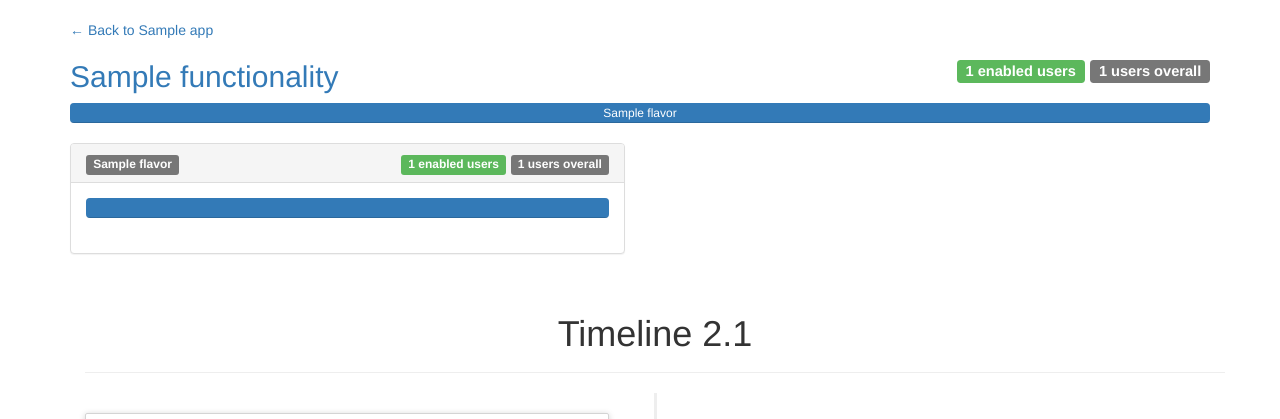
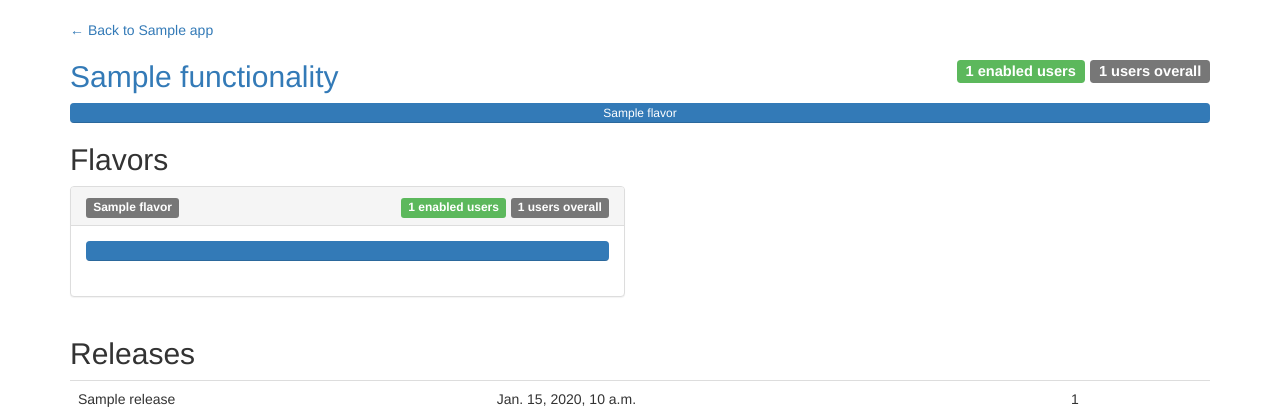
Before and after one commit to ablator/ablator, a Django app: page /functionality/00000000-0000-0000-0000-000000000001/ in a window 1280 px wide. Shown: the part 72-491 px from the top of the page. Run offline with Django 3.2, Linux system fonts and the light colour scheme; a user stored in the database is signed in; tables that the repository leaves empty hold one stand-in row (values such as "Sample post"); some libraries are stand-ins or nearby versions.

Commit message:
Add Release LIst to functionality view
#26

```diff
--- a/ablator/web_admin/templates/functionality.html
+++ b/ablator/web_admin/templates/functionality.html
@@ -201,7 +201,8 @@
             </div>
         {% endfor %}
     </div>
-
+    <section>
+    <h2>Flavors</h2>
     <div class="row">
         {% for flavor in functionality.flavor_set.all %}
             <div class="col-md-6">
@@ -228,11 +229,25 @@
             </div>
         {% endfor %}
     </div>
+    </section>
+    <section>
+    <h2>Releases</h2>
+    <table class="table">
+        {% for release in functionality.release_set.all %}
+            <tr class="{% if release.is_current %}success{% endif %}">
+                <td>{{ release.name }}</td>
+                <td>{{ release.start_at }}</td>
+                <td>{{ release.max_enabled_users }}</td>
+                <td>{% if release.is_current %}<span class="label label-success">active</span>{% endif %}</td>
+            </tr>
+        {% endfor %}
+    </table>
+    </section>
 
+    {% comment %}
     <!-- https://bootsnipp.com/snippets/featured/timeline-21-with-images-and-responsive -->
-    <div class="container">
-    <div class="page-header text-center">
-        <h1 id="timeline">Timeline 2.1</h1>
+    <div class="page-header">
+        <h1 id="timeline">Releases</h1>
     </div>
     <ul class="timeline">
         <li>
@@ -366,5 +381,5 @@
 
         <li class="clearfix" style="float: none;"></li>
     </ul>
-</div>
+    {% endcomment %}
 {% endblock %}
```
